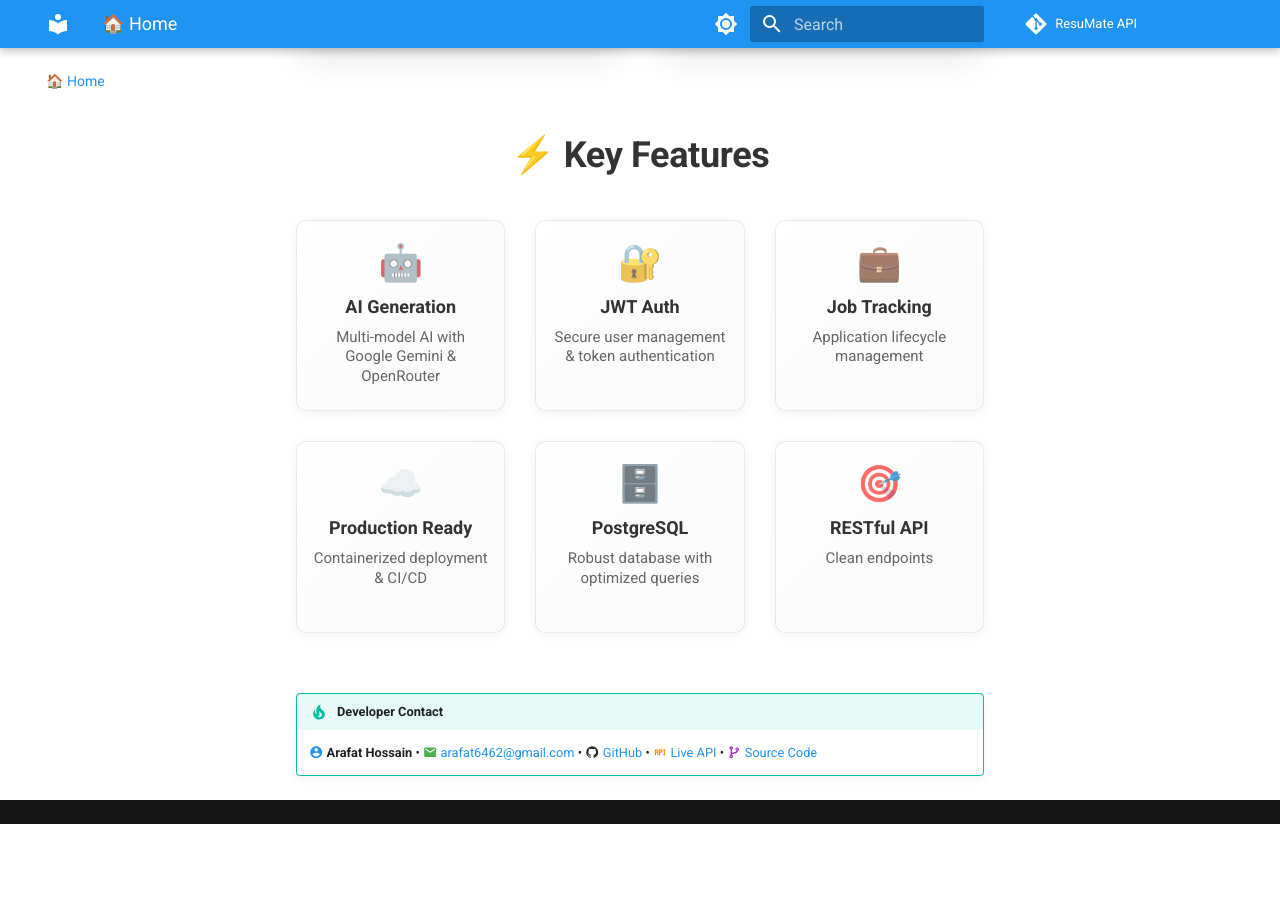
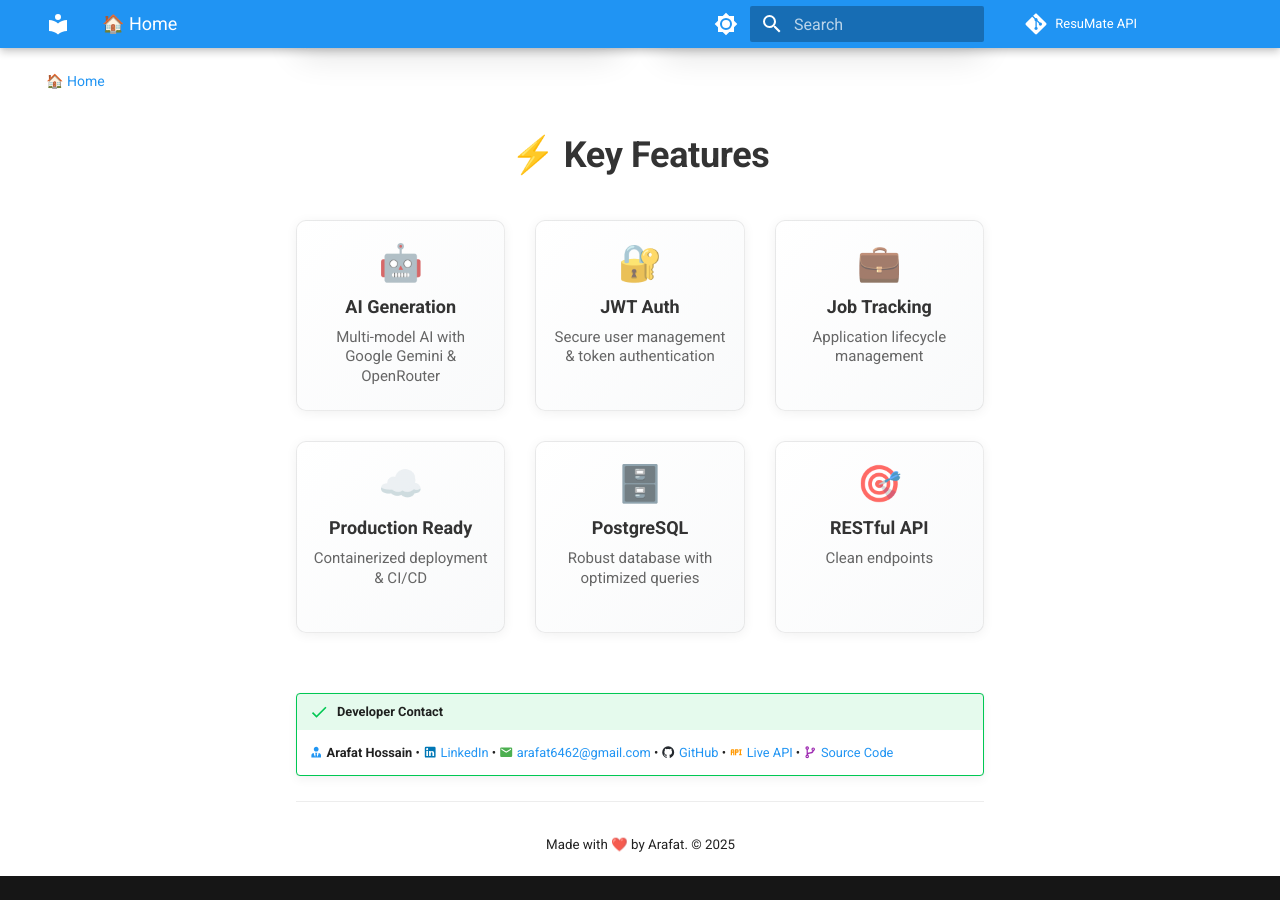
Before and after one commit to Arafat6462/ResuMate_API_Docs, an MkDocs documentation site: the page built from docs/index.md, in a window 1280 px wide and 900 px high, scrolled down 1315 px. Built offline with MkDocs 1.6.1 and Material for MkDocs 9.7.7, drawn with Linux system fonts in a browser that asks for light colours; comment, search, counter and statistics services are not loaded; before the commit the page ends 2139 px from its top, so only the background shows below that.

```diff
--- a/docs/index.md
+++ b/docs/index.md
@@ -89,5 +89,11 @@ Production-ready Django REST API with intelligent resume generation, job trackin
 
 </div>
 
-!!! tip "Developer Contact"
-    :material-account-circle:{ style="color: #2196f3" } **Arafat Hossain** • :material-email:{ style="color: #4caf50" } [arafat6462@gmail.com](mailto:arafat6462@gmail.com) • :material-github:{ style="color: #24292e" } [GitHub](https://github.com/Arafat6462) • :material-api:{ style="color: #ff9800" } [Live API](https://arafat2.me/api) • :material-source-branch:{ style="color: #9c27b0" } [Source Code](https://github.com/Arafat6462/ResuMate)
+!!! success "Developer Contact"
+    :material-account-tie:{ style="color: #2196f3" } **Arafat Hossain** • :material-linkedin:{ style="color: #0077b5" } [LinkedIn](https://www.linkedin.com/in/arafat6462) • :material-email:{ style="color: #4caf50" } [arafat6462@gmail.com](mailto:arafat6462@gmail.com) • :material-github:{ style="color: #24292e" } [GitHub](https://github.com/Arafat6462) • :material-api:{ style="color: #ff9800" } [Live API](https://arafat2.me/api) • :material-source-branch:{ style="color: #9c27b0" } [Source Code](https://github.com/Arafat6462/ResuMate)
+
+---
+
+<div align="center" style="margin-top: 0em;">
+  <sub>Made with ❤️ by Arafat. &copy; 2025</sub>
+</div>
--- a/mkdocs.yml
+++ b/mkdocs.yml
@@ -4,7 +4,7 @@ site_author: Arafat
 site_url: https://resumate-docs.example.com
 
 repo_name: ResuMate API
-repo_url: https://github.com/arafat/resumate-api
+repo_url: https://github.com/arafat6462/resumate
 
 theme:
   name: material
```
Also changed, not shown: docs/api-docs/index.md (+0 -2 lines), docs/architecture/index.md (+0 -2 lines).
